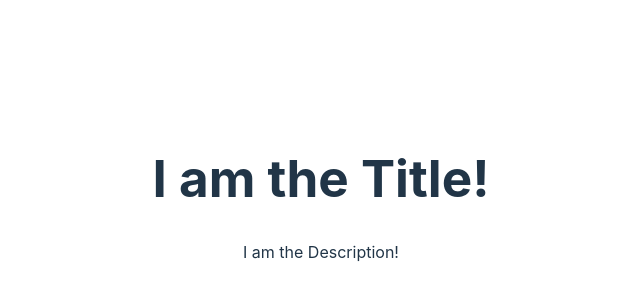
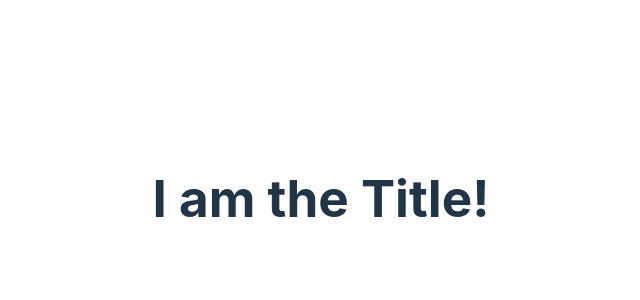
Before and after one commit to abhaytiwaricode/ReactJs-Practice-Code, a React (Vite) app in the folder basic-react-app/: page / in a window 1280 px wide. Shown: the part 202-502 px from the top of the page, without its empty margins (319-959 px from the left). Built offline with nearby package versions, Linux system fonts and the light colour scheme.

Commit message:
writing markup in jsx

```diff
--- a/basic-react-app/src/App.jsx
+++ b/basic-react-app/src/App.jsx
@@ -1,16 +1,11 @@
 import './App.css';
 import Title from './components/Title.jsx';
 
-function Description() {
-  return <p>I am the Description!</p>;
-}
-
 function App() {
   return (
-    <>
+    <div>
       <Title />
-      <Description />
-    </>
+    </div>
   );
 }
 
```
